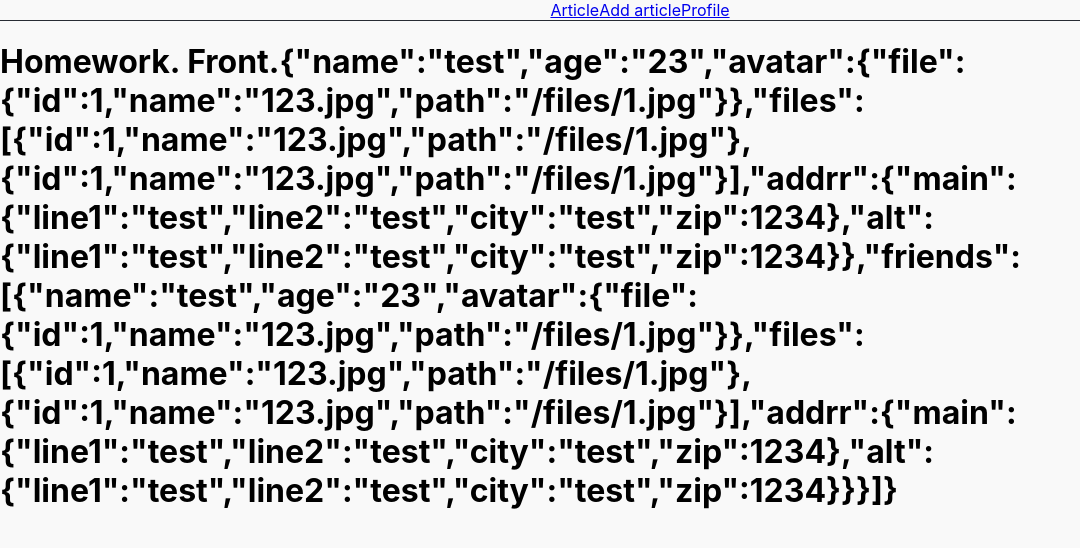
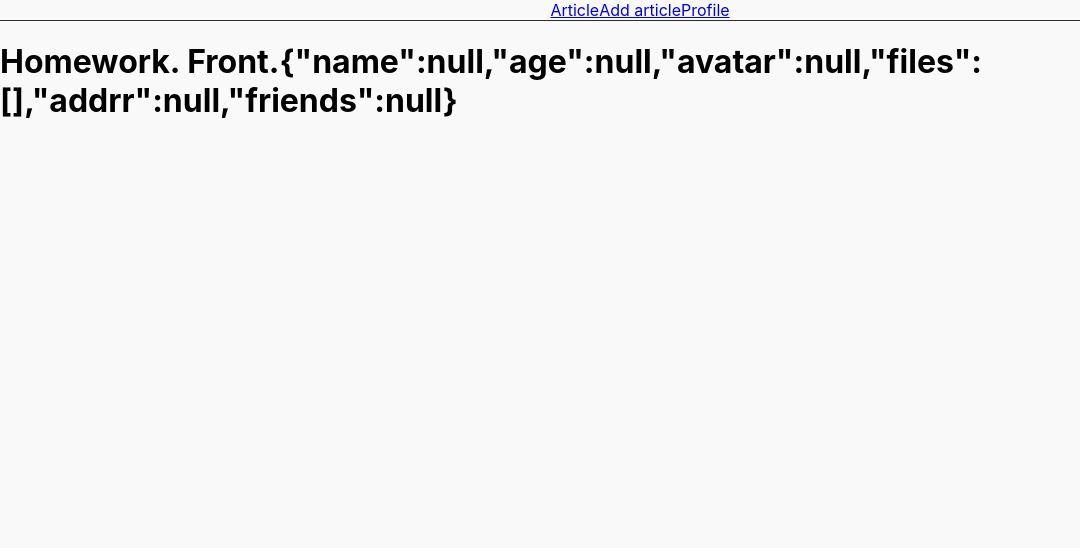
Before and after one commit to DmytroRaiko/social, a React (Create React App) app in the folder front/: page /profile/1 in a window 1280 px wide. Shown: the top 548 px of the page, without its empty margins (0-1080 px from the left). Built offline with nearby package versions, Linux system fonts and the light colour scheme.

Commit message:
Front props. Code refactoring.

```diff
--- a/front/src/App.js
+++ b/front/src/App.js
@@ -27,81 +27,6 @@ const blocks = [
   },
 ];
 
-const user = {
-  name: 'test',
-  age: '23',
-  avatar: {
-    file: {
-      id: 1,
-      name: '123.jpg',
-      path: '/files/1.jpg',
-    },
-  },
-  files: [
-    {
-      id: 1,
-      name: '123.jpg',
-      path: '/files/1.jpg',
-    },
-    {
-      id: 1,
-      name: '123.jpg',
-      path: '/files/1.jpg',
-    }],
-  addrr: {
-    main: {
-      line1: 'test',
-      line2: 'test',
-      city: 'test',
-      zip: 1234,
-    },
-    alt: {
-      line1: 'test',
-      line2: 'test',
-      city: 'test',
-      zip: 1234,
-    },
-  },
-  friends: [
-    {
-      name: 'test',
-      age: '23',
-      avatar: {
-        file: {
-          id: 1,
-          name: '123.jpg',
-          path: '/files/1.jpg',
-        },
-      },
-      files: [
-        {
-          id: 1,
-          name: '123.jpg',
-          path: '/files/1.jpg',
-        },
-        {
-          id: 1,
-          name: '123.jpg',
-          path: '/files/1.jpg',
-        }],
-      addrr: {
-        main: {
-          line1: 'test',
-          line2: 'test',
-          city: 'test',
-          zip: 1234,
-        },
-        alt: {
-          line1: 'test',
-          line2: 'test',
-          city: 'test',
-          zip: 1234,
-        },
-      },
-    },
-  ],
-};
-
 function App() {
   return (
     <BrowserRouter>
@@ -111,7 +36,7 @@ function App() {
           <Route path="article/:id" element={<PostWithID />} />
           <Route path="articleAdd" element={<AddArticle />} />
           <Route path="profile" element={<Profile />} />
-          <Route path="profile/:id" element={<ProfileID user={user} />} />
+          <Route path="profile/:id" element={<ProfileID />} />
           <Route path="date/:date" element={<DateComponent />} />
 
           <Route path="*" element={<div> 404 </div>} />
--- a/front/src/PropTypes/FriendProps.js
+++ /dev/null
@@ -1,18 +0,0 @@
-const PropTypes = require('prop-types');
-const fileProps = require('./FileProps');
-const addressProps = require('./AddressProps');
-
-module.exports = {
-  name: PropTypes.string.isRequired,
-  age: PropTypes.string.isRequired,
-  avatar: PropTypes.shape({
-    file: PropTypes.shape(fileProps).isRequired,
-  }),
-  files: PropTypes.arrayOf(
-    PropTypes.shape(fileProps).isRequired,
-  ),
-  addrr: PropTypes.shape({
-    main: PropTypes.shape(addressProps).isRequired,
-    alt: PropTypes.shape(addressProps),
-  }),
-};
--- /dev/null
+++ b/front/src/PropTypes/PostImgProps.js
@@ -0,0 +1,6 @@
+const PropTypes = require('prop-types');
+
+module.exports = {
+  postImgSrc: PropTypes.string,
+  postImgTitle: PropTypes.string,
+};
--- /dev/null
+++ b/front/src/PropTypes/PostImgPropsDefault.js
@@ -0,0 +1,4 @@
+module.exports = {
+  postImgSrc: null,
+  postImgTitle: 'Post image',
+};
--- a/front/src/PropTypes/ProfileProps.js
+++ b/front/src/PropTypes/ProfileProps.js
@@ -1,10 +1,8 @@
 const PropTypes = require('prop-types');
 const fileProps = require('./FileProps');
-const friendProps = require('./FriendProps');
 const addressProps = require('./AddressProps');
 
 module.exports = {
-  user: PropTypes.shape({
   name: PropTypes.string,
   age: PropTypes.string,
   avatar: PropTypes.shape({
@@ -17,8 +15,4 @@ module.exports = {
     main: PropTypes.shape(addressProps).isRequired,
     alt: PropTypes.shape(addressProps),
   }),
-    friends: PropTypes.arrayOf(
-      PropTypes.shape(friendProps).isRequired,
-    ),
-  }),
 };
--- /dev/null
+++ b/front/src/PropTypes/UserProps.js
@@ -0,0 +1,13 @@
+const PropTypes = require('prop-types');
+const profileProps = require('./ProfileProps');
+
+module.exports = {
+  user: PropTypes.shape(Object.assign(
+    profileProps,
+    {
+      friends: PropTypes.arrayOf(
+        PropTypes.shape(profileProps).isRequired,
+      ),
+    },
+  )),
+};
--- a/front/src/components/ProfileID.js
+++ b/front/src/components/ProfileID.js
@@ -1,5 +1,5 @@
 import React from 'react';
-import ProfileProps from '../PropTypes/ProfileProps';
+import UserProps from '../PropTypes/UserProps';
 import ProfilePropsDefault from '../PropTypes/ProfilePropsDefault';
 
 const ProfileID = ({ user }) => (
@@ -9,7 +9,7 @@ const ProfileID = ({ user }) => (
   </h1>
 );
 
-ProfileID.propTypes = ProfileProps;
+ProfileID.propTypes = UserProps;
 
 ProfileID.defaultProps = ProfilePropsDefault;
 
--- a/front/src/components/post/PostImg.js
+++ b/front/src/components/post/PostImg.js
@@ -1,4 +1,5 @@
-import PropTypes from 'prop-types';
+import postImgProps from '../../PropTypes/PostImgProps';
+import postImgPropsDefault from '../../PropTypes/PostImgPropsDefault';
 
 const PostImg = ({ postImgSrc, postImgTitle }) => {
   if (postImgSrc !== null) {
@@ -6,14 +7,8 @@ const PostImg = ({ postImgSrc, postImgTitle }) => {
   } return ' ';
 };
 
-PostImg.propTypes = {
-  postImgSrc: PropTypes.string,
-  postImgTitle: PropTypes.string,
-};
+PostImg.propTypes = postImgProps;
 
-PostImg.defaultProps = {
-  postImgSrc: null,
-  postImgTitle: 'Post image',
-};
+PostImg.defaultProps = postImgPropsDefault;
 
 export default PostImg;
--- a/front/src/containers/post/PostContent.js
+++ b/front/src/containers/post/PostContent.js
@@ -1,6 +1,7 @@
 import PropTypes from 'prop-types';
 import PostText from '../../components/post/PostText';
 import PostImg from '../../components/post/PostImg';
+import postImgPropsDefault from '../../PropTypes/PostImgPropsDefault';
 
 const PostContent = ({ postText, postImg }) => (
   <div className="post-content">
@@ -21,8 +22,7 @@ PostContent.propTypes = {
 
 PostContent.defaultProps = {
   postImg: {
-    src: null,
-    title: 'Post image',
+    postImgPropsDefault,
   },
 };
 
```
Lines whose indentation alone changed are shown as unchanged.
